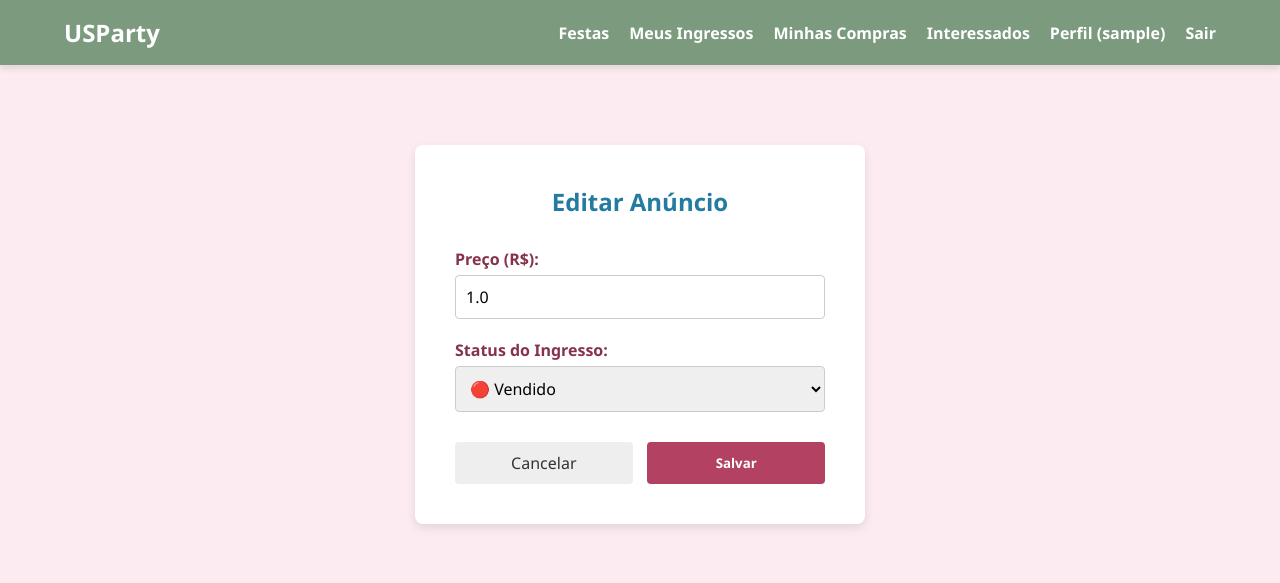
After one commit to annarzcardoso15/USParty, a Django app: page /ingressos/anuncio/1/editar/ in a window 1280 px wide. The commit adds this page. Shown: the top 583 px of the page. Run offline with Django 5.2, Linux system fonts and the light colour scheme; a user stored in the database is signed in; tables that the repository leaves empty hold one stand-in row (values such as "Sample post").

Commit message:
Arrumar problemas relacionados aos anuncios

```diff
--- a/ingressos/forms.py
+++ b/ingressos/forms.py
@@ -26,6 +26,8 @@ class Etapa2Form(forms.ModelForm):
         }
         widgets = {
             'preco': forms.NumberInput(attrs={'step': '0.01'}),
-            'tipo_ingresso': forms.TextInput(attrs={'placeholder': 'Ex: Aluno, VIP, Pista'}),
-
+            'tipo_ingresso': forms.Select(choices=[
+                ('Aluno USP', 'Aluno USP'),
+                ('Não Aluno', 'Não Aluno')
+            ]),
         }
--- a/ingressos/models.py
+++ b/ingressos/models.py
@@ -27,7 +27,7 @@ class Anuncio(models.Model):
     lote = models.CharField(max_length=255)
     preco = models.FloatField()
 
-    tipo_ingresso = models.BooleanField(help_text="Marque se for aluno usp, desmarque se for nao aluno")
+    tipo_ingresso = models.BooleanField(help_text=None)
 
     def __str__(self):
         return f"Ingresso {self.festa.nome_festa} - {self.pessoal.nome}"
--- /dev/null
+++ b/ingressos/templates/ingressos/editar_anuncio.html
@@ -0,0 +1,33 @@
+{% extends 'base.html' %}
+{% block content %}
+
+<div style="display: flex; justify-content: center; padding-top: 60px; padding-bottom: 60px;">
+    <div style="background: #fff; padding: 40px; border-radius: 8px; box-shadow: 0 4px 10px rgba(0,0,0,0.1); width: 100%; max-width: 450px;">
+        <h2 style="color: var(--cerulean); text-align: center; margin-bottom: 30px;">Editar Anúncio</h2>
+
+        <form method="POST">
+            {% csrf_token %}
+
+            <div style="margin-bottom: 20px;">
+                <label style="display: block; font-weight: bold; margin-bottom: 5px;">Preço (R$):</label>
+                <input type="number" step="0.01" name="preco" value="{{ anuncio.preco }}" style="width: 100%; padding: 10px; border: 1px solid #ccc; border-radius: 4px; font-size: 16px;">
+            </div>
+
+            <div style="margin-bottom: 30px;">
+                <label style="display: block; font-weight: bold; margin-bottom: 5px;">Status do Ingresso:</label>
+                <select name="status_escolhido" style="width: 100%; padding: 10px; border: 1px solid #ccc; border-radius: 4px; font-size: 16px;">
+                    <option value="disponivel" {% if anuncio.status.disponivel %}selected{% endif %}>🟢 Disponível</option>
+                    <option value="em_negociacao" {% if anuncio.status.em_negociacao %}selected{% endif %}>🟡 Em Negociação</option>
+                    <option value="vendido" {% if anuncio.status.vendido %}selected{% endif %}>🔴 Vendido</option>
+                </select>
+            </div>
+
+            <div style="display: flex; gap: 10px; justify-content: space-between;">
+                <a href="{% url 'meus_anuncios' %}" style="padding: 10px 20px; background: #eee; color: #333; text-decoration: none; border-radius: 4px; text-align: center; width: 48%;">Cancelar</a>
+                <button type="submit" class="btn-primary" style="padding: 10px 20px; border: none; border-radius: 4px; cursor: pointer; width: 48%;">Salvar</button>
+            </div>
+        </form>
+    </div>
+</div>
+
+{% endblock %}
--- a/ingressos/urls.py
+++ b/ingressos/urls.py
@@ -6,7 +6,6 @@ urlpatterns = [
     path('detalhes-ingresso', views.criar_etapa2, name='criar_etapa2'),
     path('catalogo/<int:festa_id>/', views.catalogo_ingressos, name='catalogo_ingressos'),
     path('meus-anuncios/', views.meus_anuncios, name='meus_anuncios'),
-    path('anuncio/<int:id_anuncio>/editar-preco/', views.editar_preco, name='editar_preco'),
-    path('anuncio/<int:id_anuncio>/atualizar-status/', views.atualizar_status, name='atualizar_status'),
+    path('anuncio/<int:id_anuncio>/editar/', views.editar_anuncio, name='editar_anuncio'),
     path('anuncio/<int:id_anuncio>/excluir/', views.excluir_anuncio, name='excluir_anuncio'),
 ]
--- a/ingressos/views.py
+++ b/ingressos/views.py
@@ -68,7 +68,7 @@ def criar_etapa2(request):
 def catalogo_ingressos(request, festa_id):
     festa = get_object_or_404(Festa, idfesta=festa_id)
 
-    anuncios = Anuncio.objects.filter(festa=festa, status__disponivel=True)
+    anuncios = Anuncio.objects.filter(festa=festa).order_by('-status__disponivel', '-status__em_negociacao')
 
     context = {
         'festa': festa,
@@ -77,6 +77,7 @@ def catalogo_ingressos(request, festa_id):
 
     return render(request, 'ingressos/catalogo_ingressos.html', context)
 
+@login_required(login_url='login')
 def meus_anuncios(request):
     pessoal_teste = Pessoal.objects.first()
 
@@ -87,16 +88,41 @@ def meus_anuncios(request):
         'anuncios': anuncios
     }
     return render(request, 'ingressos/meus_anuncios.html', context)
+
 @login_required(login_url='login')
-def editar_preco(request, id_anuncio):
-    # Busca o anúncio garantindo que pertence ao utilizador logado
+def editar_anuncio(request, id_anuncio):
+    # Puxa o anúncio garantindo que é do utilizador
     anuncio = get_object_or_404(Anuncio, id_anuncio=id_anuncio, pessoal=request.user.pessoal)
+
     if request.method == 'POST':
+        # Salva o novo preço
         novo_preco = request.POST.get('preco')
         if novo_preco:
             anuncio.preco = novo_preco
-            anuncio.save()
-    return redirect('meus_anuncios')
+
+        # Salva o novo status
+        novo_status = request.POST.get('status_escolhido')
+        status = anuncio.status
+        if novo_status == 'disponivel':
+            status.disponivel = True
+            status.em_negociacao = False
+            status.vendido = False
+        elif novo_status == 'em_negociacao':
+            status.disponivel = False
+            status.em_negociacao = True
+            status.vendido = False
+        elif novo_status == 'vendido':
+            status.disponivel = False
+            status.em_negociacao = False
+            status.vendido = True
+
+        status.save()
+        anuncio.save()
+
+        # Redireciona de volta para a lista
+        return redirect('meus_anuncios')
+
+    return render(request, 'ingressos/editar_anuncio.html', {'anuncio': anuncio})
 
 @login_required(login_url='login')
 def atualizar_status(request, id_anuncio):
```
Also changed, not shown: ingressos/templates/ingressos/catalogo_ingressos.html (+18 -5 lines), ingressos/templates/ingressos/meus_anuncios.html (+14 -22 lines).
